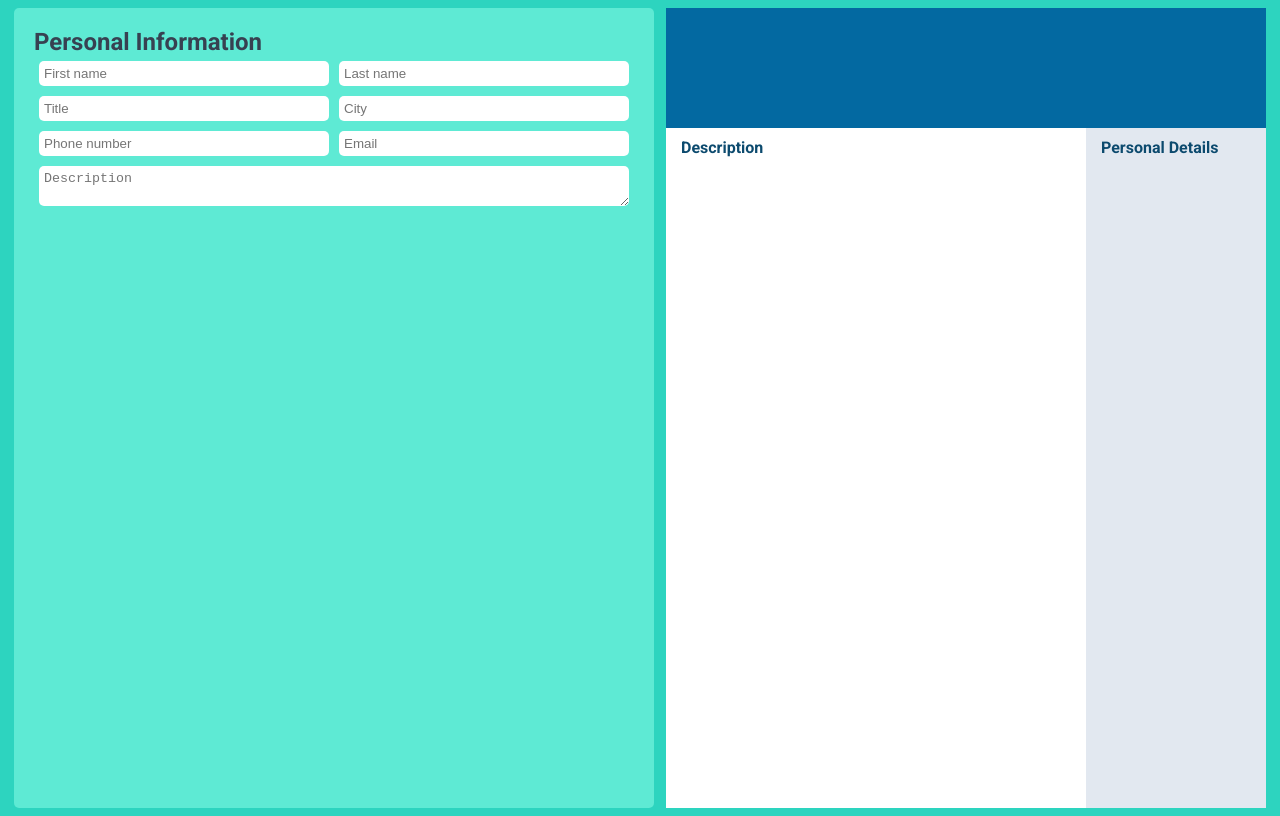
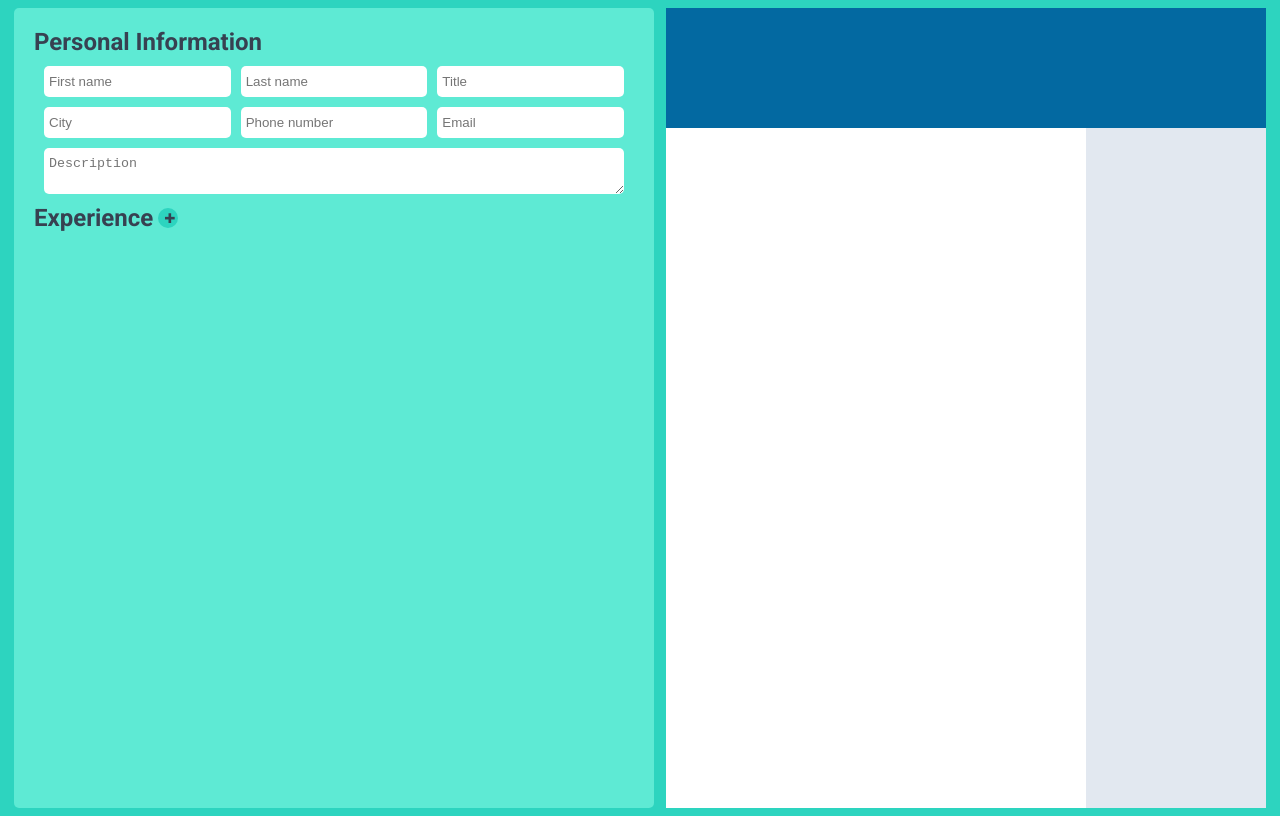
Before and after one commit to G4brielMedeiros/resume-creator, a React (Create React App) app: page / in a window 1280 px wide. Built offline with nearby package versions, Linux system fonts and the light colour scheme.

Commit message:
implement experience input

```diff
--- a/src/App.css
+++ b/src/App.css
@@ -31,27 +31,31 @@ main {
 
 .personal-section-wrapper {
   display: grid;
-  grid-template-columns: repeat(2, 1fr);
+  grid-template-columns: repeat(3, 1fr);
+  gap: 10px;
+  margin: 10px;
 }
 
-#input-description {
+#personal-description {
   grid-column-start: 1;
-  grid-column-end: 3;
+  grid-column-end: 4;
 }
 
 input,
 textarea {
   border: none;
-  margin: 5px 5px;
-  padding: 5px 5px;
+  padding: 8px 5px;
   border-radius: 5px;
+  color: var(--text-color);
+  min-width: 0px;
 }
 
 textarea {
   resize: vertical;
 }
 
-input:focus {
+input:focus,
+textarea:focus {
   outline: 2px solid var(--bg-color);
 }
 
@@ -109,11 +113,62 @@ h3 {
 }
 
 h4 {
-  padding: 0px 15px;
+  padding: 0px 10px;
   font-size: 0.8em;
 }
 
 p {
-  padding: 0px 0px 15px 15px;
-  font-size: 0.8em;
+  padding: 0px 0px 10px 12px;
+  font-size: 0.7em;
 }
+
+.job-dates {
+  display: flex;
+  justify-content: space-between;
+  align-items: center;
+}
+
+.job {
+  display: grid;
+  grid-template-columns: repeat(2, 1fr);
+  position: relative;
+  gap: 10px;
+  margin: 10px;
+  margin-bottom: 20px;
+}
+
+#job-description {
+  grid-row-start: 2;
+  grid-column-start: 2;
+}
+
+input[type="date"] {
+  height: 30px;
+  display: inline;
+}
+
+button {
+  color: var(--text-color);
+  border-radius: 20px;
+  height: 20px;
+  width: 20px;
+  border: none;
+  background-color: var(--bg-color);
+  text-align: center;
+}
+
+button:hover {
+  background-color: #14b8a6;
+}
+
+.experience-section-header {
+  display: flex;
+  align-items: center;
+  gap: 5px;
+}
+
+.delete-button {
+  position: absolute;
+  left: -25px;
+  top: 5px;
+}
--- a/src/App.js
+++ b/src/App.js
@@ -4,11 +4,25 @@ import Input from "./components/Input";
 import Resume from "./components/Resume";
 
 function App() {
-  const [personalInfo, setPersonalInfo] = useState({});
+  const [personalInfo, setPersonalInfo] = useState({
+    firstName: "",
+    lastName: "",
+    title: "",
+    city: "",
+    email: "",
+    phoneNumber: "",
+    description: "",
+  });
+  const [experience, setExperience] = useState([]);
 
   return (
     <div className="App">
-      <Input personalInfo={personalInfo} setPersonalInfo={setPersonalInfo} />
+      <Input
+        personalInfo={personalInfo}
+        setPersonalInfo={setPersonalInfo}
+        experience={experience}
+        setExperience={setExperience}
+      />
       <Resume personalInfo={personalInfo} />
     </div>
   );
--- /dev/null
+++ b/src/components/ExperienceInput.js
@@ -0,0 +1,46 @@
+import JobInput from "./JobInput";
+
+export default function ExperienceInput({ experience, setExperience }) {
+  function addJob() {
+    setExperience((prev) => [
+      ...prev,
+      {
+        index: experience.length,
+        position: "",
+        company: "",
+        startDate: "",
+        finishDate: "",
+      },
+    ]);
+  }
+
+  function setJob(newJob) {
+    setExperience((prev) =>
+      prev.map((oldJob) => (oldJob.index === newJob.index ? newJob : oldJob))
+    );
+  }
+
+  function deleteJob(index) {
+    setExperience((prev) => prev.filter((job) => job.index !== index));
+  }
+
+  return (
+    <section className="experience-section">
+      <div className="experience-section-header">
+        <h2>Experience</h2>
+        <button onClick={addJob} className="add">
+          ✚
+        </button>
+      </div>
+
+      {experience.map((job) => (
+        <JobInput
+          key={job.index}
+          job={job}
+          setJob={setJob}
+          deleteJob={() => deleteJob(job.index)}
+        />
+      ))}
+    </section>
+  );
+}
--- a/src/components/Input.js
+++ b/src/components/Input.js
@@ -1,8 +1,15 @@
-import Personal from "./Personal";
-export default function Input({ personalInfo, setPersonalInfo }) {
+import ExperienceInput from "./ExperienceInput";
+import PersonalInput from "./PersonalInput";
+export default function Input({
+  personalInfo,
+  setPersonalInfo,
+  experience,
+  setExperience,
+}) {
   return (
     <main className="input-section">
-      <Personal personalInfo={personalInfo} setPersonalInfo={setPersonalInfo} />
+      <PersonalInput personalInfo={personalInfo} setPersonalInfo={setPersonalInfo} />
+      <ExperienceInput experience={experience} setExperience={setExperience} />
     </main>
   );
 }
--- /dev/null
+++ b/src/components/JobInput.js
@@ -0,0 +1,54 @@
+export default function JobInput({ job, setJob, deleteJob }) {
+  function handleChange(event) {
+    setJob({ ...job, [event.target.name]: event.target.value });
+  }
+
+  return (
+    <div className="job">
+      <button onClick={deleteJob} className="delete-button">
+        ✖
+      </button>
+
+      <input
+        name="company"
+        type="text"
+        placeholder="Company"
+        value={job.company}
+        onChange={handleChange}
+      />
+      <input
+        name="position"
+        type="text"
+        placeholder="Position"
+        value={job.position}
+        onChange={handleChange}
+      />
+      <div className="job-dates">
+        <input
+          id="startDate"
+          name="startDate"
+          type="date"
+          value={job.startDate}
+          onChange={handleChange}
+        />
+        <label htmlFor="finishDate">to</label>
+        <input
+          id="finishDate"
+          name="finishDate"
+          type="date"
+          value={job.finishDate}
+          onChange={handleChange}
+        />
+      </div>
+
+      <textarea
+        id="job-description"
+        name="description"
+        type="textArea"
+        placeholder="Short description"
+        value={job.description}
+        onChange={handleChange}
+      />
+    </div>
+  );
+}
--- a/src/components/Personal.js
+++ b/src/components/PersonalInput.js
@@ -1,4 +1,4 @@
-export default function Personal({ personalInfo, setPersonalInfo }) {
+export default function PersonalInput({ personalInfo, setPersonalInfo }) {
   function handleChange(event) {
     setPersonalInfo((prev) => {
       return { ...prev, [event.target.name]: event.target.value };
@@ -53,7 +53,7 @@ export default function Personal({ personalInfo, setPersonalInfo }) {
           onChange={handleChange}
         />
         <textarea
-          id="input-description"
+          id="personal-description"
           name="description"
           type="textArea"
           placeholder="Description"
--- a/src/components/Resume.js
+++ b/src/components/Resume.js
@@ -1,34 +1,33 @@
-export default function Resume({personalInfo}) {
-
-  const {firstName, lastName, title, city, phoneNumber, email, description} = personalInfo
-
+export default function Resume({ personalInfo }) {
+  const { firstName, lastName, title, city, phoneNumber, email, description } =
+    personalInfo;
 
   return (
     <article className="resume">
-
       <header>
-        <h1 className="resume-name">{firstName} {lastName}</h1>
+        <h1 className="resume-name">
+          {firstName} {lastName}
+        </h1>
         <h2 className="resume-title">{title}</h2>
       </header>
       <div className="resume-wrapper">
         <div className="resume-relevant-info">
-          <h3>Description</h3>
+          {description && <h3>Description</h3>}
           <p>{description}</p>
         </div>
         <aside className="resume-personal-info">
-          <h3>Personal Details</h3>
+          {(city || phoneNumber || email) && <h3>Personal Details</h3>}
 
-         {city && <h4>City</h4>}
+          {city && <h4>City</h4>}
           <p>{city}</p>
 
           {phoneNumber && <h4>Phone Number</h4>}
           <p>{phoneNumber}</p>
 
-         {email && <h4>Email</h4>}
+          {email && <h4>Email</h4>}
           <p>{email}</p>
-
         </aside>
       </div>
     </article>
-  )
+  );
 }
```
Also changed, not shown: src/components/Education.js (+1 -7 lines), src/components/Experience.js (deleted, +0 -9 lines).
